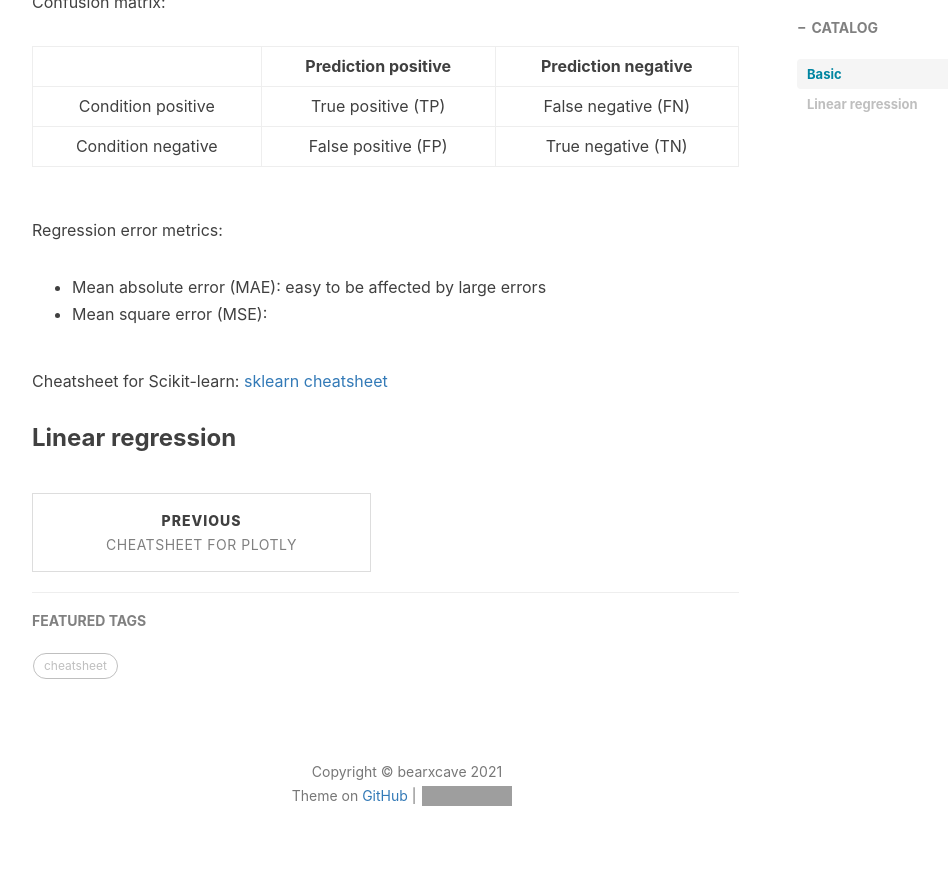
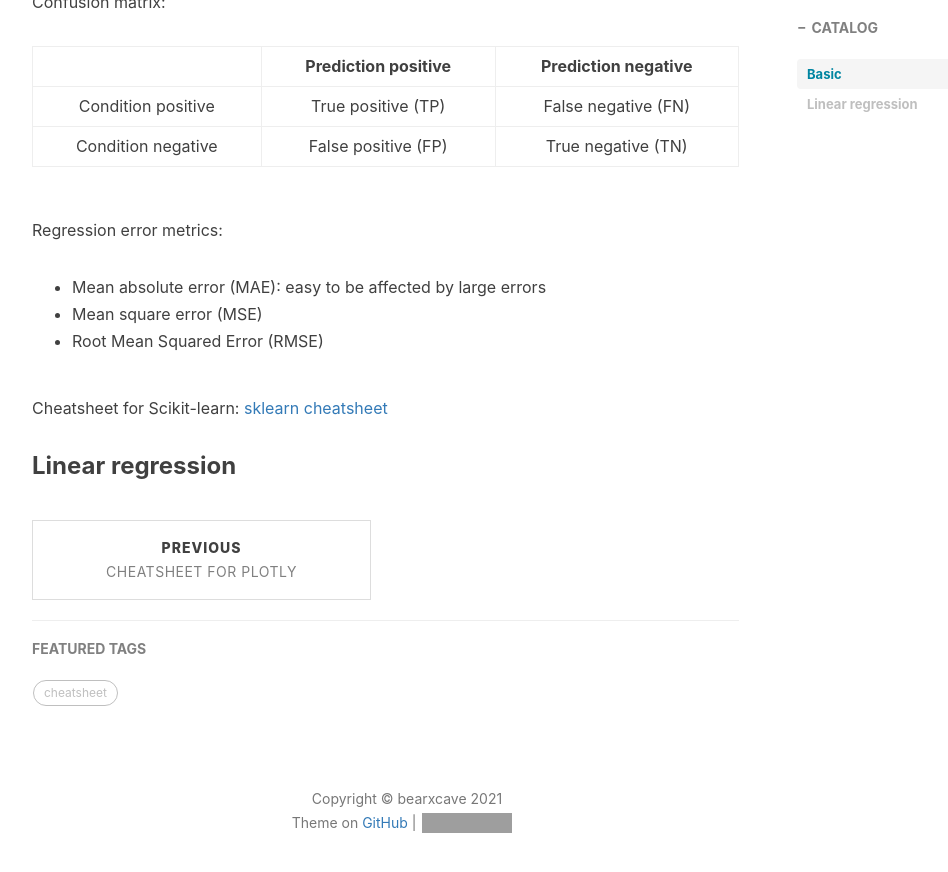
Before and after one commit to Bearxcave/Bearxcave.github.io, a Jekyll site: the page built from _posts/2021-03-03-cheatsheet-machine-learning-bootcamp-note.md, in a window 1280 px wide and 900 px high, scrolled down 962 px. Shown: the top 872 px of the window, without its empty margins (233-1181 px from the left). Built offline with Jekyll 4.4.1, drawn with Linux system fonts in a browser that asks for light colours; nearby versions of some CDN libraries; formulas are drawn with MathJax 3; comment, search, counter and statistics services are not loaded; grey boxes are pictures that could not be loaded.

Commit message:
Update 2021-03-03-cheatsheet-machine-learning-bootcamp-note.md

```diff
--- a/_posts/2021-03-03-cheatsheet-machine-learning-bootcamp-note.md
+++ b/_posts/2021-03-03-cheatsheet-machine-learning-bootcamp-note.md
@@ -35,7 +35,8 @@ Confusion matrix:
 Regression error metrics:
 
 * Mean absolute error (MAE): easy to be affected by large errors
-* Mean square error (MSE):
+* Mean square error (MSE)
+* Root Mean Squared Error (RMSE)
 
 Cheatsheet for Scikit-learn: [sklearn cheatsheet](../img/cheatsheet/cheat%20sheet%20scikit-learn.pdf)
 
```
